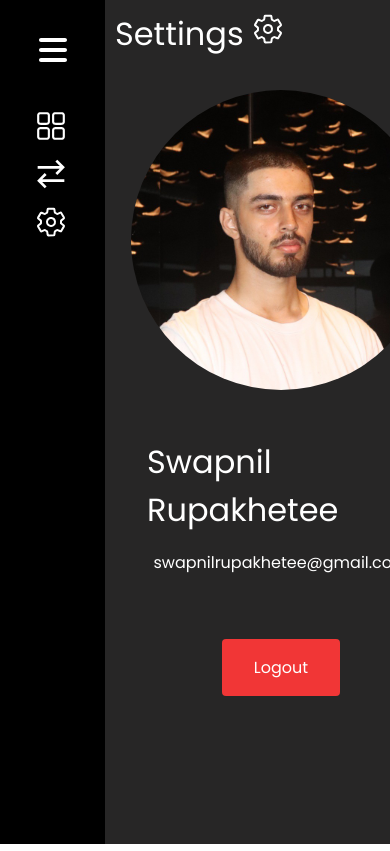
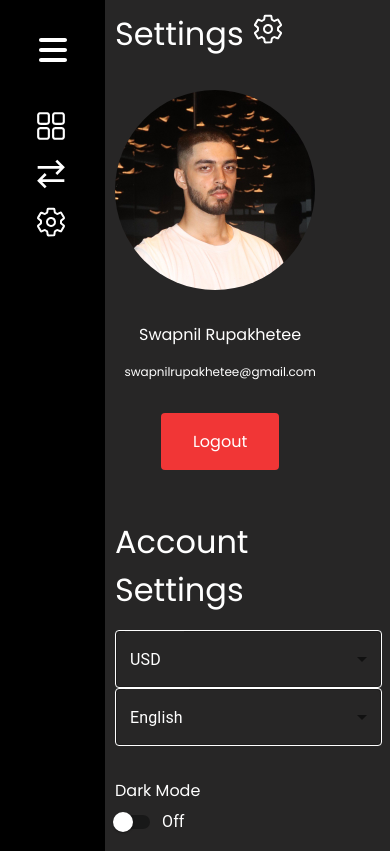
Before and after one commit to Swapnilrupakhetee/financetracker, a React (Vite) app: page /settings in a window 390 px wide. Built offline with nearby package versions, Linux system fonts and the light colour scheme.

Commit message:
frontend done

```diff
--- a/src/pages/Settings.css
+++ b/src/pages/Settings.css
@@ -62,3 +62,60 @@
 .setting-item-value{
     padding: 0rem 2rem;
 }
+
+@media (min-width:522px) and (max-width:750px) {
+    .settings-content {
+        display: flex;
+        flex-direction: column;
+        gap: 4rem;
+    }
+}
+@media (min-width:0px) and (max-width:522px) {
+    .settings-content {
+        display: flex;
+        flex-direction: column;
+        gap: 4rem;
+    }
+    .profile-picture {
+        padding: 1rem 0rem;
+        margin: 0 auto;
+        display: flex;
+        justify-content: flex-start;
+    }
+    .profile-picture img {
+        border-radius: 50%;
+        width: 200px;
+    }
+    .profile-name-settings {
+        font-size: 16px;
+
+        padding: 1rem 1.5rem;
+    }
+
+    .profile-email {
+        font-size: 12px;
+        text-align: center;
+        padding: 0rem;
+    }
+    .spacing {
+        padding-top: 2rem;
+    }
+    .settings-content {
+        display: flex;
+        flex-direction: column;
+        gap: 3rem;
+    }
+    .transaction-title {
+        font-size: 32px;
+        padding: 0rem;
+        padding-bottom: 1rem;
+    }
+    .setting-item-value {
+        padding: 0rem 0rem;
+
+    }
+    .setting-item-name {
+        padding-top: 2rem;
+        padding-left: 0rem;
+    }
+}
```
